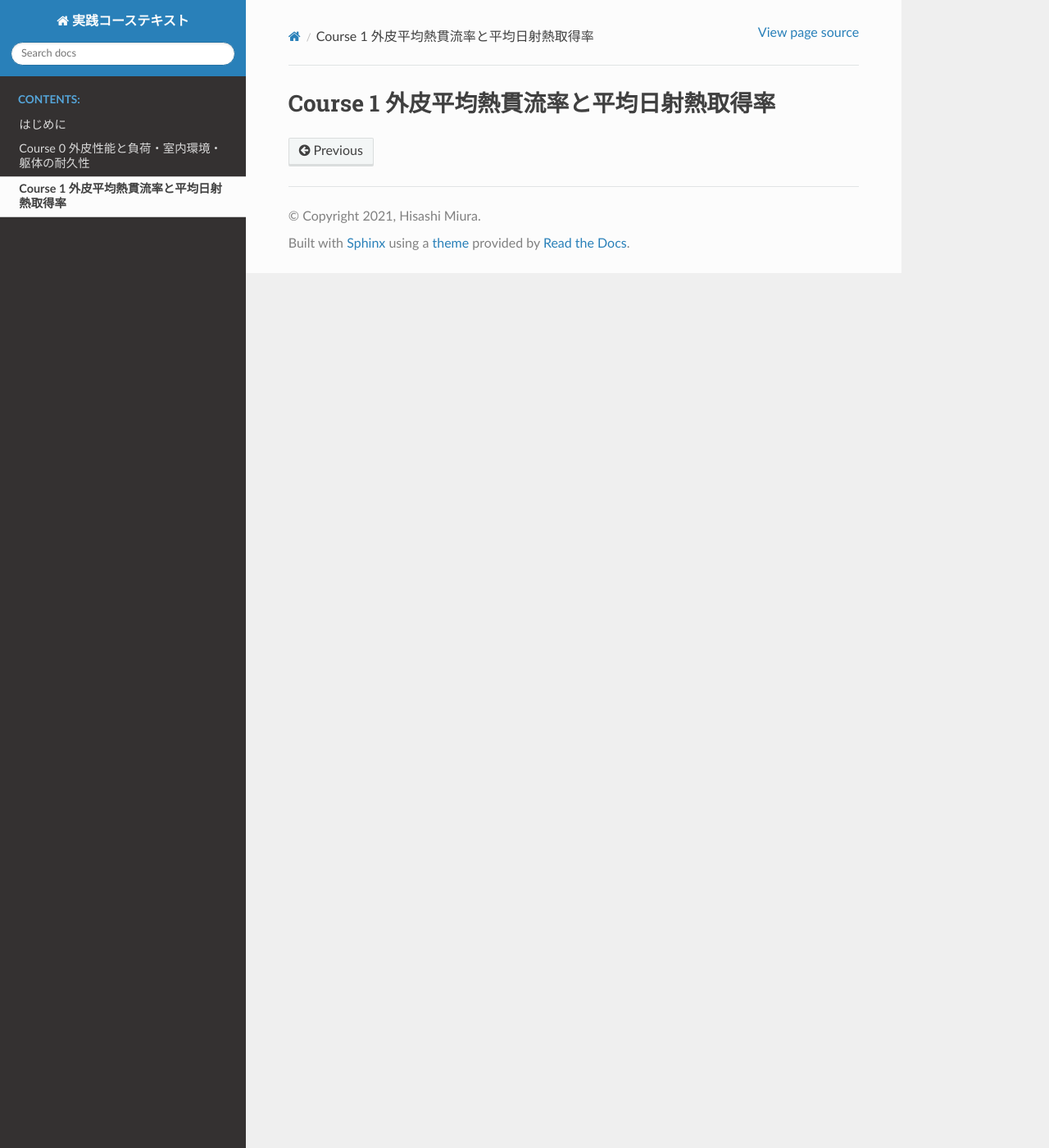
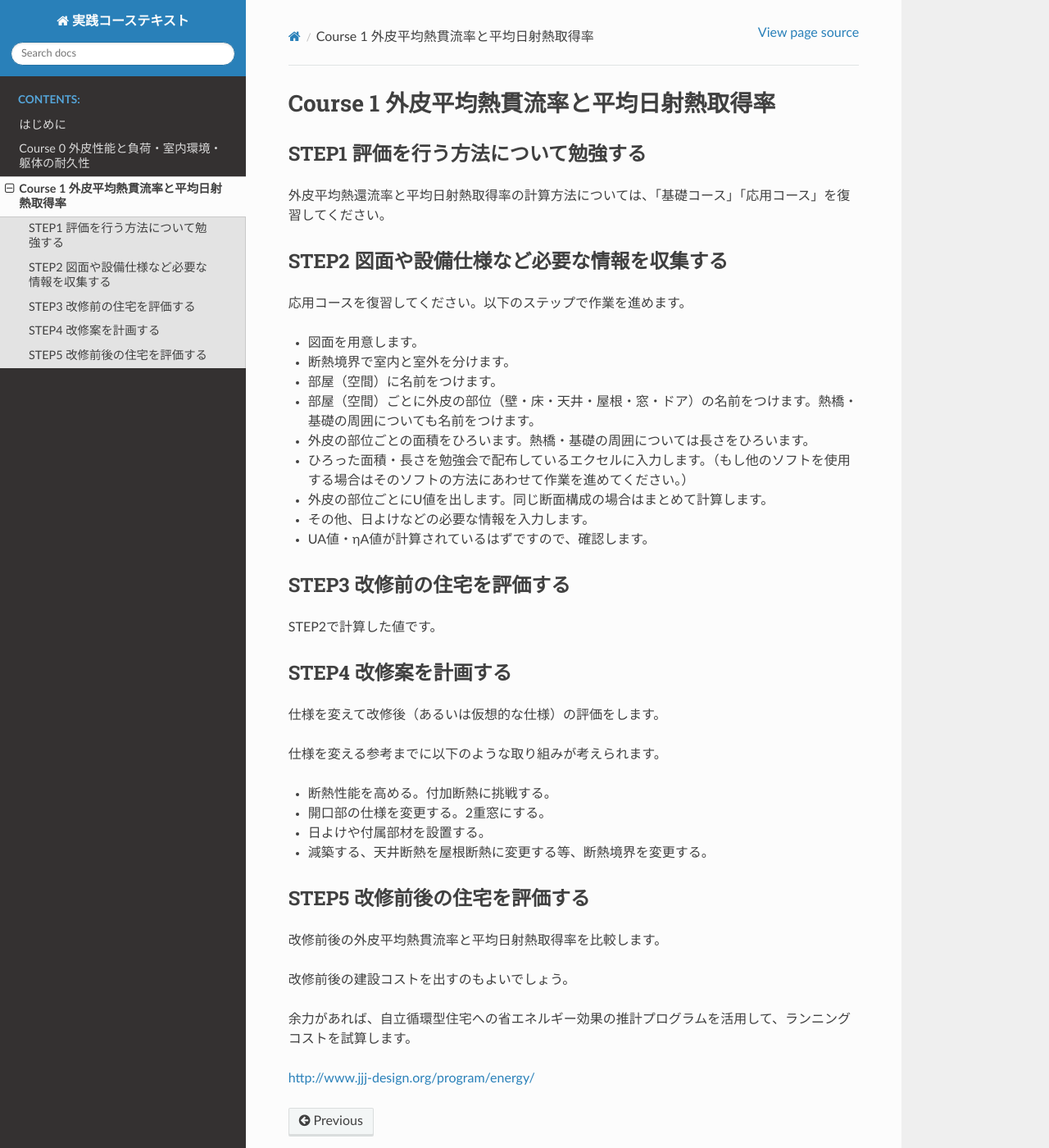
Before and after one commit to KENKAN-Lab/practice-cource-mannual, a Sphinx documentation site: the page built from docs/source/01_u_a_value_eta_a_value.rst, in a window 1280 px wide and 1400 px high. Shown: the whole window at 82% size. Built offline with Sphinx 7.4.7 and the Read the Docs theme 2.0.0, drawn with Linux system fonts in a browser that asks for light colours.

Commit message:
Course 1 を追記した。

```diff
--- a/docs/source/01_u_a_value_eta_a_value.rst
+++ b/docs/source/01_u_a_value_eta_a_value.rst
@@ -4,3 +4,56 @@
 ************************************************************************************************************************
 Course 1 外皮平均熱貫流率と平均日射熱取得率
 ************************************************************************************************************************
+
+========================================================================================================================
+STEP1 評価を行う方法について勉強する
+========================================================================================================================
+
+外皮平均熱還流率と平均日射熱取得率の計算方法については、「基礎コース」「応用コース」を復習してください。
+
+========================================================================================================================
+STEP2 図面や設備仕様など必要な情報を収集する
+========================================================================================================================
+
+応用コースを復習してください。以下のステップで作業を進めます。
+
+- 図面を用意します。
+- 断熱境界で室内と室外を分けます。
+- 部屋（空間）に名前をつけます。
+- 部屋（空間）ごとに外皮の部位（壁・床・天井・屋根・窓・ドア）の名前をつけます。熱橋・基礎の周囲についても名前をつけます。
+- 外皮の部位ごとの面積をひろいます。熱橋・基礎の周囲については長さをひろいます。
+- ひろった面積・長さを勉強会で配布しているエクセルに入力します。（もし他のソフトを使用する場合はそのソフトの方法にあわせて作業を進めてください。）
+- 外皮の部位ごとにU値を出します。同じ断面構成の場合はまとめて計算します。
+- その他、日よけなどの必要な情報を入力します。
+- UA値・ηA値が計算されているはずですので、確認します。
+
+========================================================================================================================
+STEP3 改修前の住宅を評価する
+========================================================================================================================
+
+STEP2で計算した値です。
+
+========================================================================================================================
+STEP4 改修案を計画する
+========================================================================================================================
+
+仕様を変えて改修後（あるいは仮想的な仕様）の評価をします。
+
+仕様を変える参考までに以下のような取り組みが考えられます。
+
+- 断熱性能を高める。付加断熱に挑戦する。
+- 開口部の仕様を変更する。2重窓にする。
+- 日よけや付属部材を設置する。
+- 減築する、天井断熱を屋根断熱に変更する等、断熱境界を変更する。
+
+========================================================================================================================
+STEP5 改修前後の住宅を評価する
+========================================================================================================================
+
+改修前後の外皮平均熱貫流率と平均日射熱取得率を比較します。
+
+改修前後の建設コストを出すのもよいでしょう。
+
+余力があれば、自立循環型住宅への省エネルギー効果の推計プログラムを活用して、ランニングコストを試算します。
+
+http://www.jjj-design.org/program/energy/
```
